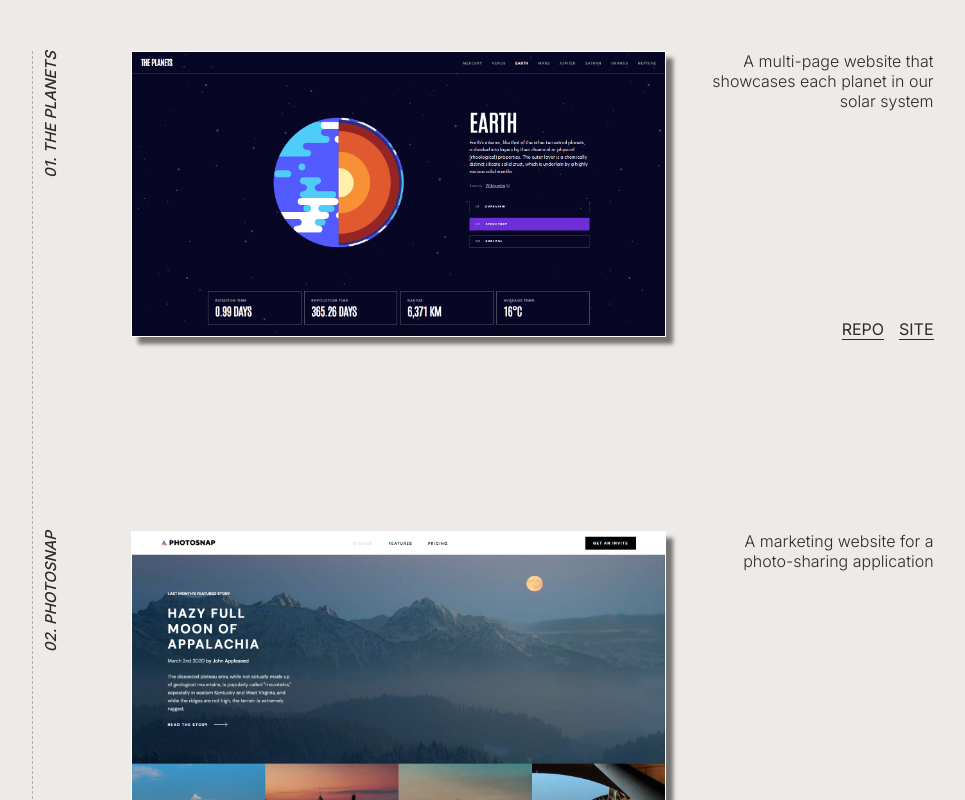
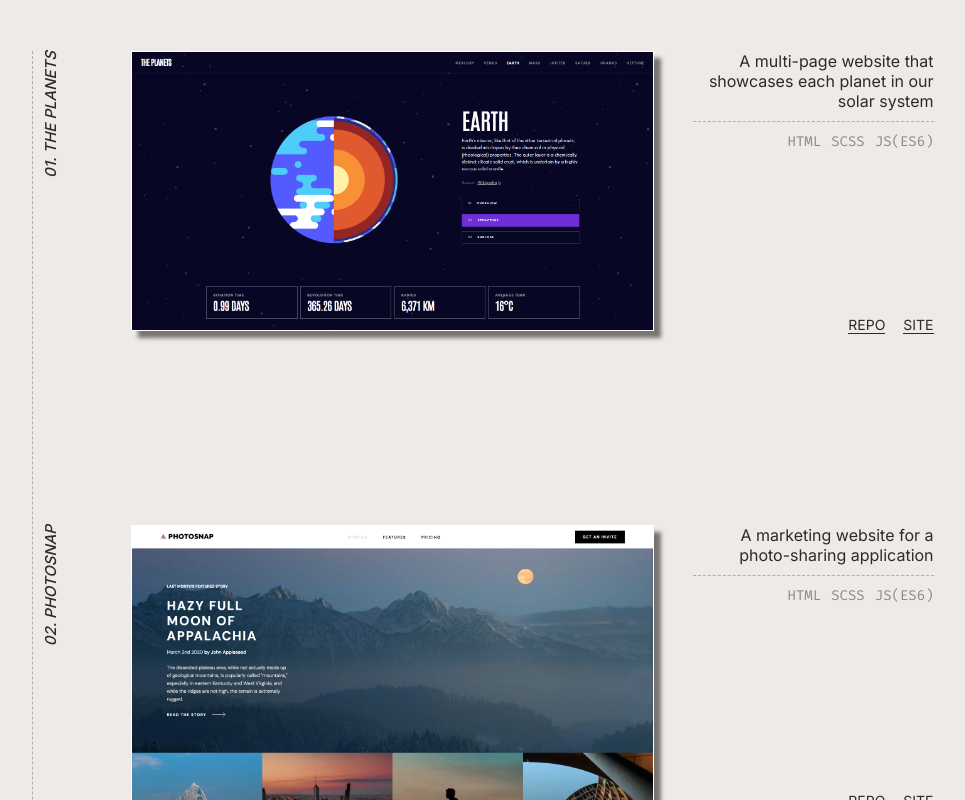
Before and after one commit to cjoak1028/portfolio-v1, a React (Create React App) app: page / in a window 1280 px wide. Shown: the part 1820-2620 px from the top of the page, without its empty margins (157-1122 px from the left). Built offline with nearby package versions, Linux system fonts and the light colour scheme.

Commit message:
Changed project format

```diff
--- a/src/App.module.css
+++ b/src/App.module.css
@@ -3,7 +3,6 @@
     bottom: 0px;
     right: clamp(2rem, 6vw, 10rem);
     display: none;
-    text-transform: uppercase;
     opacity: 0.5;
 }
 
@@ -22,8 +21,9 @@
     font-weight: var(--fw-medium);
     opacity: 0.8;
     font-style: italic;
-    letter-spacing: 4px;
+    letter-spacing: 3px;
     font-size: 1.2rem;
+    text-transform: uppercase;
 }
 
 .contact span {
--- a/src/components/Contact/Contact.module.css
+++ b/src/components/Contact/Contact.module.css
@@ -20,8 +20,8 @@
 }
 
 .contact__content p {
-    font-size: clamp(1.2rem, 2vw, 2.5rem);
-    font-weight: var(--fw-regular);
+    font-size: clamp(1.2rem, 1.8vw, 2.5rem);
+    font-weight: var(--fw-light);
 }
 
 .link-list {
--- a/src/components/Hero/Hero.module.css
+++ b/src/components/Hero/Hero.module.css
@@ -58,6 +58,7 @@ p {
     letter-spacing: 2px;
     font-size: clamp(1.1rem, 1.4vw, 1.4rem);
     font-weight: var(--fw-medium);
+    text-transform: lowercase;
 }
 
 .hero-image {
--- a/src/components/Projects/Projects.js
+++ b/src/components/Projects/Projects.js
@@ -16,11 +16,30 @@ const Projects = () => {
               <img src={thePlanetsImg} alt="the planets website screenshot" />
             </div>
             <div className={styles["project__text"]}>
+              <div>
+                <div className={styles["project__description"]}>
                   <p>
                     A multi-page website that showcases each planet in our solar
                     system
                   </p>
-              <ul className={styles["project__links"]}>
+                </div>
+                <div className={styles["project__tech"]}>
+                  <ul>
+                    <li>
+                      <p>HTML</p>
+                    </li>
+                    <li>
+                      <p>SCSS</p>
+                    </li>
+                    <li>
+                      <p>JS(ES6)</p>
+                    </li>
+                  </ul>
+                </div>
+              </div>
+
+              <div className={styles["project__links"]}>
+                <ul>
                   <li>
                     <a href={"https://github.com/cjoak1028/planets-fact-site"}>
                       REPO
@@ -35,6 +54,7 @@ const Projects = () => {
               </div>
             </div>
           </div>
+        </div>
         <div className={styles.project}>
           <h3>02. Photosnap</h3>
           <div className={styles["flex-container"]}>
@@ -42,8 +62,27 @@ const Projects = () => {
               <img src={photosnapImg} alt="the planets website screenshot" />
             </div>
             <div className={styles["project__text"]}>
+              <div>
+                <div className={styles["project__description"]}>
                   <p>A marketing website for a photo-sharing application</p>
-              <ul className={styles["project__links"]}>
+                </div>
+                <div className={styles["project__tech"]}>
+                  <ul>
+                    <li>
+                      <p>HTML</p>
+                    </li>
+                    <li>
+                      <p>SCSS</p>
+                    </li>
+                    <li>
+                      <p>JS(ES6)</p>
+                    </li>
+                  </ul>
+                </div>
+              </div>
+
+              <div className={styles["project__links"]}>
+                <ul>
                   <li>
                     <a
                       href={
@@ -66,6 +105,7 @@ const Projects = () => {
               </div>
             </div>
           </div>
+        </div>
         <div className={styles.project}>
           <h3>03. CJ Portfolio</h3>
           <div className={styles["flex-container"]}>
@@ -73,10 +113,36 @@ const Projects = () => {
               <img src={portfolioImg} alt="the planets website screenshot" />
             </div>
             <div className={styles["project__text"]}>
-              <p>A portfolio website that showcases my skills and projects</p>
-              <ul className={styles["project__links"]}>
+              <div>
+                <div className={styles["project__description"]}>
+                  <p>
+                    A portfolio website that showcases my skills and projects
+                  </p>
+                </div>
+                <div className={styles["project__tech"]}>
+                  <ul>
                     <li>
-                  <a href={"https://github.com/cjoak1028/portfolio-website-v1"}>
+                      <p>HTML</p>
+                    </li>
+                    <li>
+                      <p>CSS</p>
+                    </li>
+                    <li>
+                      <p>JS(ES6)</p>
+                    </li>
+                    <li>
+                      <p>REACT</p>
+                    </li>
+                  </ul>
+                </div>
+              </div>
+
+              <div className={styles["project__links"]}>
+                <ul>
+                  <li>
+                    <a
+                      href={"https://github.com/cjoak1028/portfolio-website-v1"}
+                    >
                       REPO
                     </a>
                   </li>
@@ -88,6 +154,7 @@ const Projects = () => {
             </div>
           </div>
         </div>
+      </div>
     </Section>
   );
 };
--- a/src/components/Projects/Projects.module.css
+++ b/src/components/Projects/Projects.module.css
@@ -42,32 +42,66 @@
 }
 
 .project__text {
-    max-width: 25rem;
-    align-self: flex-end;
+    /* max-width: 25rem; */
+    /* align-self: flex-end; */
 }
 
-.project__text p {
-    text-align: right;
+.project__description {
+    border-bottom: 1px dashed var(--c-sub);
+    padding-bottom: 1rem;
+}
+
+.project__description p {
+    font-size: clamp(1.2rem, 1.6vw, 1.6rem);
+}
+
+.project__tech {
+    padding-top: 1rem;
+    border-bottom: 1px dashed var(--c-sub);
+    padding-bottom: 1rem;
+}
+
+.project__tech p {
+    font-family: var(--ff-code);
+    font-weight: var(--fw-regular);
+    color: var(--c-main);
+    opacity: 0.5;
+    font-size: clamp(1.2rem, 1.4vw, 1.4rem);
+}
+
+.project__tech ul {
+    list-style: none;
+    display: flex;
+    width: 100%;
+}
+
+.project__tech li:not(:last-child) {
+    margin-right: 1rem;
+}
+
+/* .project__text p {
+    text-align: left;
     font-size: clamp(1.4rem, 1.8vw, 1.6rem);
     font-weight: var(--fw-light);
-    margin-bottom: 1rem;
-}
+} */
 
-.project__links {
+.project__links ul {
     display: flex;
-    justify-content: flex-end;
+    /* justify-content: flex-end; */
     list-style: none;
-    font-size: clamp(1.4rem, 1.8vw, 1.6rem);
+    /* font-size: clamp(1.4rem, 1.8vw, 1.6rem); */
+    padding-top: 1rem;
 }
 
 .project__links li:not(:last-child) {
-    margin-right: clamp(1rem, 1.2vw, 1.5rem);
+    margin-right: clamp(1.2rem, 1.6vw, 1.8rem);
 }
 
 .project__links a {
     text-decoration: none;
     border-bottom: 1px solid var(--c-main);
     color: var(--c-main);
+    font-size: clamp(1.2rem, 1.4vw, 1.4rem);
 }
 
 .project__links a:visited {
@@ -82,23 +116,36 @@
     .project__img {
         width: 70%;
         margin-bottom: 0;
-        margin-right: clamp(2rem, 3vw, 4rem);
+        padding-right: clamp(3rem, 3vw, 4rem);
     }
 
     .project__text {
         width: 30%;
         display: flex;
         flex-direction: column;
-        max-width: 100%;
         align-self: stretch;
         justify-content: space-between;
+        min-width: 20rem;
     }
 
     .project__text p {
         text-align: right;
     }
 
-    .project__links {
+    .project__tech {
+        border-bottom: none;
+    }
+
+    .project__tech ul {
+        justify-content: flex-end;
+    }
+
+    /* .project__tech li:not(:last-child) {
+        margin-right: 0;
+        margin-bottom: 0.2rem;
+    } */
+
+    .project__links ul {
         justify-content: flex-end;
     }
 }
```
Lines whose indentation alone changed are shown as unchanged.
